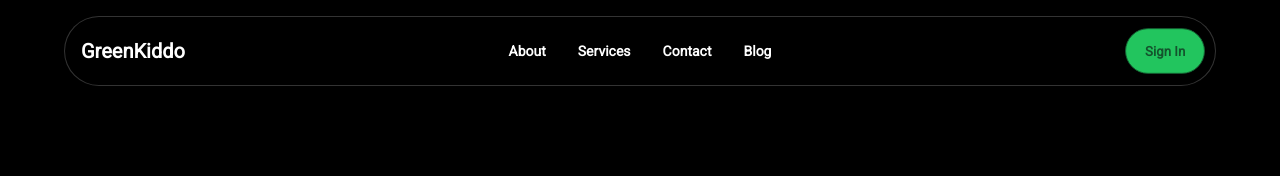
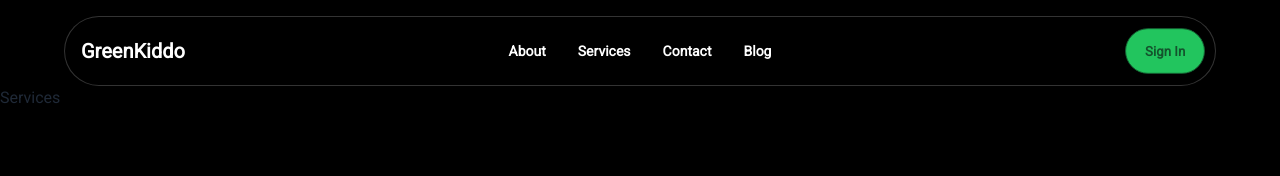
Before and after one commit to roy-eugene049/greenkiddo, a React (Vite) app: page /services in a window 1280 px wide. Shown: the top 176 px of the page. Built offline with nearby package versions, Linux system fonts and the light colour scheme; no server answers.

Commit message:
Code cleanup, Implement Services and About pages

```diff
--- a/src/App.tsx
+++ b/src/App.tsx
@@ -1,8 +1,6 @@
 import { BrowserRouter as Router, Route, Routes } from 'react-router-dom';
-import Navbar from "./components/Navbar";
-import Hero from './components/Hero';
-import Blog from './components/Blog';
-import Contact from './components/Contact';
+import { Navbar, Hero, Blog, Contact, About, Services } from './components';
+
 import '@fontsource/roboto';
 
 const App = () => {
@@ -14,6 +12,8 @@ const App = () => {
           <Route path="/" element={<Hero />} />
           <Route path='/blog' element={<Blog />} />
           <Route path='/contact' element={<Contact />} />
+          <Route path='/about' element={<About />} />
+          <Route path='/services' element={<Services />} />
         </Routes>
       </div>
     </Router>
--- /dev/null
+++ b/src/components/About.tsx
@@ -0,0 +1,9 @@
+import React from 'react'
+
+const About = () => {
+  return (
+    <div>About</div>
+  )
+}
+
+export default About
--- a/src/components/Navbar.tsx
+++ b/src/components/Navbar.tsx
@@ -41,8 +41,13 @@ const Navbar = () => {
       {/* Menu for larger screens */}
       <div className="navbar-center hidden lg:flex">
         <ul className="menu menu-horizontal px-1">
+        <Link to="/about">
             <li><a className="font-semibold text-white">About</a></li>
+            </Link>
+
+            <Link to="/services">
             <li><a className="font-semibold text-white">Services</a></li>
+            </Link>
 
             <Link to="/contact">
               <li><a className="font-semibold text-white">Contact</a></li>
@@ -58,8 +63,13 @@ const Navbar = () => {
       {isOpen && (
         <div className="navbar-center lg:hidden absolute top-full left-0 w-full bg-black/80 backdrop-blur-lg rounded-lg shadow-lg">
           <ul className="menu px-2 py-3 space-y-2">
+            <Link to="/about">
             <li><a className="font-semibold text-white">About</a></li>
+            </Link>
+
+            <Link to="/services">
             <li><a className="font-semibold text-white">Services</a></li>
+            </Link>
 
             <Link to="/contact">
               <li><a className="font-semibold text-white">Contact</a></li>
--- /dev/null
+++ b/src/components/Services.tsx
@@ -0,0 +1,9 @@
+import React from 'react'
+
+const Services = () => {
+  return (
+    <div>Services</div>
+  )
+}
+
+export default Services
--- /dev/null
+++ b/src/components/index.ts
@@ -0,0 +1,6 @@
+export { default as Navbar } from './Navbar';
+export { default as Hero } from './Hero';
+export { default as Blog } from './Blog';
+export { default as Contact } from './Contact';
+export { default as About } from './About';
+export { default as Services } from './Services';
```
Lines whose indentation alone changed are shown as unchanged.
